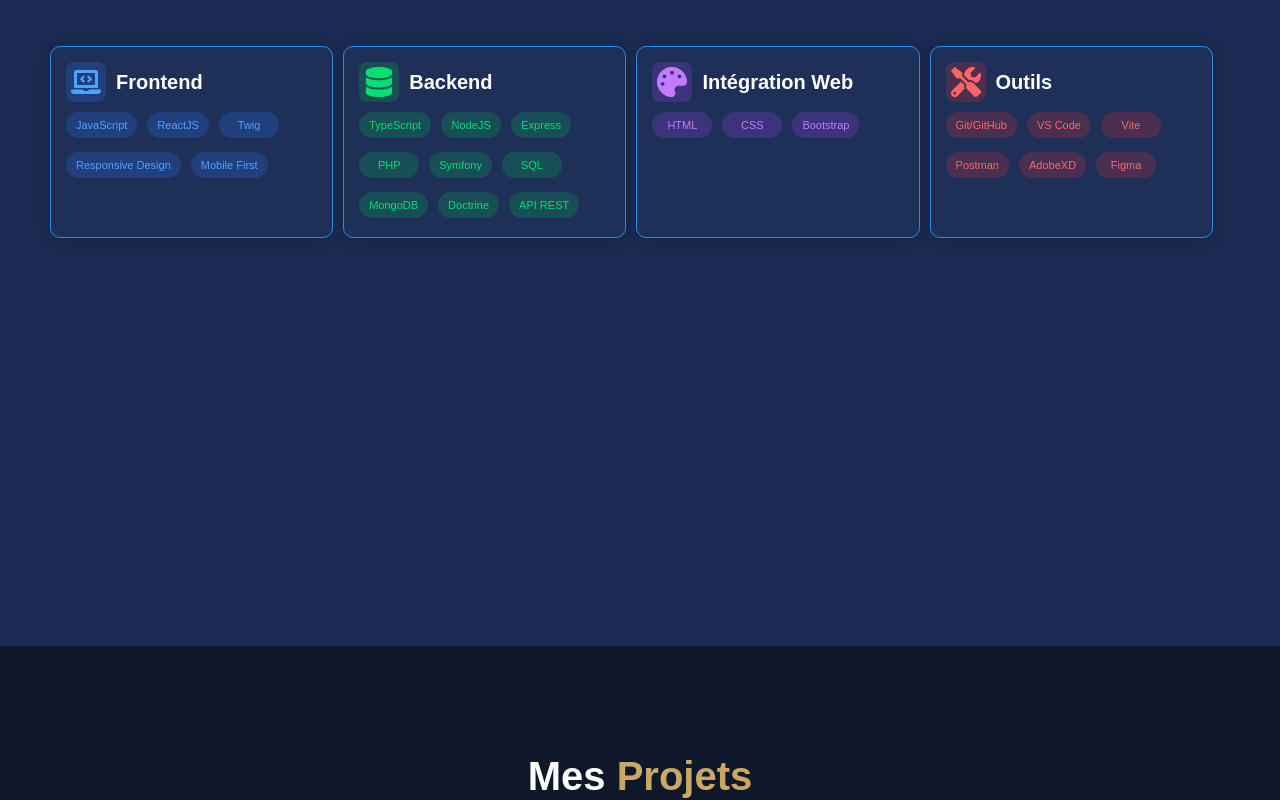
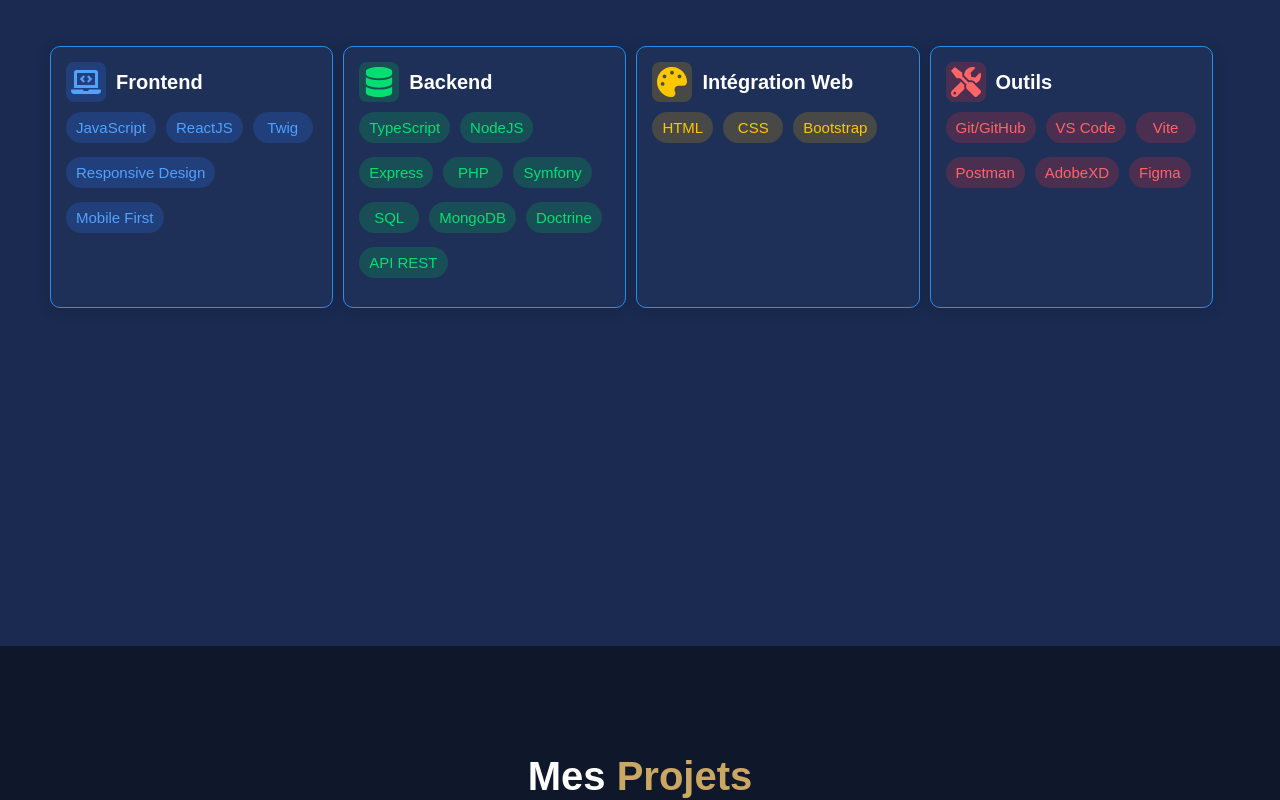
Before and after one commit to AlexDelapierre/Portfolio-React, a React (Create React App) app: page / in a window 1280 px wide. Shown: the part 1754-2554 px from the top of the page. Built offline with nearby package versions, Linux system fonts and the light colour scheme.

Commit message:
feat update ProjectsCard

```diff
--- a/src/components/Navbar/Navbar.jsx
+++ b/src/components/Navbar/Navbar.jsx
@@ -62,7 +62,7 @@ function Navbar() {
   }, []);
 
   return (
-    <header className="header">
+    <nav className="header">
       <div className="header__content">
         <div
           className="header__logo-container"
@@ -139,7 +139,7 @@ function Navbar() {
           </ul>
         </div>
       </div>
-    </header>
+    </nav>
   );
 }
 
--- a/src/components/Projects/ProjectCard/ProjectCard.css
+++ b/src/components/Projects/ProjectCard/ProjectCard.css
@@ -48,32 +48,6 @@
 	font-size: 1rem;
 	color: #ddd;
 	line-height: 1.4;
-}
-
-/* Tags / technologies */
-.projectCard-tags-container {
-	display: flex;
-	flex-wrap: wrap;
-	gap: 1rem;
-  padding: 0;
-	margin-bottom: 1rem;
-}
-
-.projectCard-tag {
-	border: none;
-	border-radius: 2rem;
-	padding: 0.7rem 1rem;
-	min-width: 6rem;
-	font-size: 1.1rem;
-	font-weight: 500;
-  margin-bottom: 4px;
-	display: flex;
-	align-items: center;
-	justify-content: center;
-	cursor: default;
-	overflow: hidden;
-	text-overflow: ellipsis;
-	white-space: nowrap;
 }
 
 /* Boutons Voir / Code */
--- a/src/components/Projects/ProjectCard/ProjectCard.jsx
+++ b/src/components/Projects/ProjectCard/ProjectCard.jsx
@@ -28,11 +28,11 @@ function ProjectCard({
       {description && <p className="projectCard-description">{description}</p>}
 
       {/* Technologies */}
-      <div className="projectCard-tags-container">
+      <div className="btn-card-container">
         {tags.map((tag, index) => (
           <button
             key={index}
-            className="projectCard-tag"
+            className="btn-card"
             style={{ backgroundColor: backgroundColor, color: color }}
           >
             {tag}
--- a/src/components/Skills/Skills.jsx
+++ b/src/components/Skills/Skills.jsx
@@ -23,8 +23,10 @@ function Skills() {
       icon: FaPalette,
       title: "Intégration Web",
       tags: ["HTML", "CSS", "Bootstrap"],
-      backgroundColor: "#3b347a",
-      color: "#c27aff"
+      backgroundColor: "#484946",
+      color: "#fdc700"
+      // backgroundColor: "#3b347a",
+      // color: "#c27aff"
     },
     {
       icon: FaTools,
--- a/src/components/Skills/SkillsCard/SkillsCard.css
+++ b/src/components/Skills/SkillsCard/SkillsCard.css
@@ -60,28 +60,3 @@
 .skillsCard-title {
 	margin: 0;
 }
-
-.skillsCard-buttons-container {
-	display: flex;
-	flex-wrap: wrap;
-	gap: 1rem;
-	padding: 0;
-}
-
-.skillsCard-btn {
-	border: none;
-	border-radius: 2rem;
-	padding: 0.7rem 1rem;
-	min-width: 6rem;
-	font-size: 1.1rem;
-	font-weight: 500;
-	margin-bottom: 4px;
-	cursor: pointer;
-	transition: background 0.2s;
-	display: flex;
-	align-items: center;
-	justify-content: center;
-	overflow: hidden;
-	text-overflow: ellipsis;
-	white-space: nowrap;
-}
--- a/src/components/Skills/SkillsCard/SkillsCard.jsx
+++ b/src/components/Skills/SkillsCard/SkillsCard.jsx
@@ -18,11 +18,11 @@ function SkillsCard({ icon: Icon, title, tags, backgroundColor, color }) {
       </div>
 
       {/* Boutons (tags) */}
-      <div className="skillsCard-buttons-container">
+      <div className="btn-card-container">
         {tags.map((tag, index) => (
           <button
             key={index}
-            className="skillsCard-btn"
+            className="btn-card"
             style={{ backgroundColor: backgroundColor, color: color }}
           >
             {tag}
--- a/src/index.css
+++ b/src/index.css
@@ -135,6 +135,33 @@ a:focus,button:focus,input:focus,textarea:focus {
   color: #ffffff;
 }
 
+/* -----------------------------Card-Buttons--------------------------------- */
+
+.btn-card-container {
+	display: flex;
+	flex-wrap: wrap;
+	gap: 1rem;
+  padding: 0;
+	margin-bottom: 1rem;
+}
+
+.btn-card {
+	border: none;
+	border-radius: 2rem;
+	padding: 0.7rem 1rem;
+	min-width: 6rem;
+	font-size: 1.5rem;
+	font-weight: 500;
+  margin-bottom: 4px;
+	display: flex;
+	align-items: center;
+	justify-content: center;
+	cursor: default;
+	overflow: hidden;
+	text-overflow: ellipsis;
+	white-space: nowrap;
+}
+
 /* --------Classe utilisée dans le fichier index.js------------- */
 .d-none {
   display: none
```
